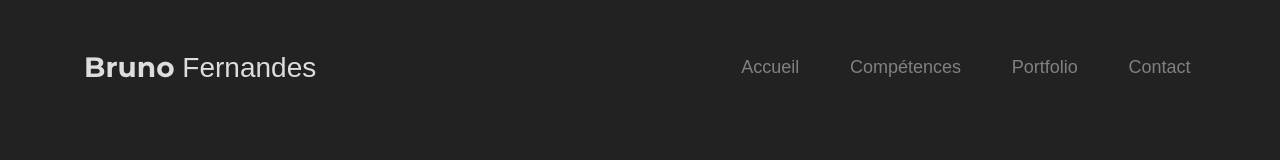
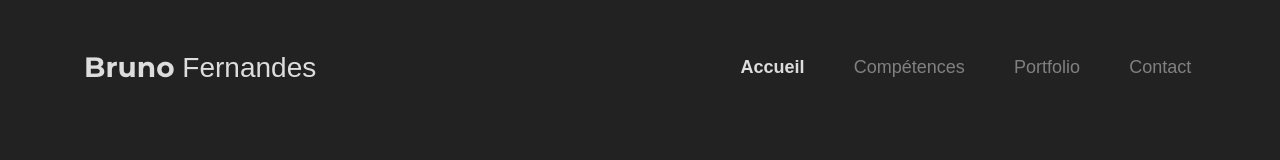
Before and after one commit to BrunoFrds/portfolio, a React (Create React App) app: page / in a window 1280 px wide. In both pictures the pointer is over the link "Accueil". Shown: the top 160 px of the page. Built offline with nearby package versions, Linux system fonts and the light colour scheme.

Commit message:
Modif navigation

```diff
--- a/src/Styles/Components/_navigation.scss
+++ b/src/Styles/Components/_navigation.scss
@@ -11,6 +11,10 @@ nav {
     margin: auto;
     width: auto;
     text-align: center;
+    &:hover{
+      opacity: 1;
+      font-weight: bold;
+    }
     &:focus {
       opacity: 1;
       font-weight: bold;
```
